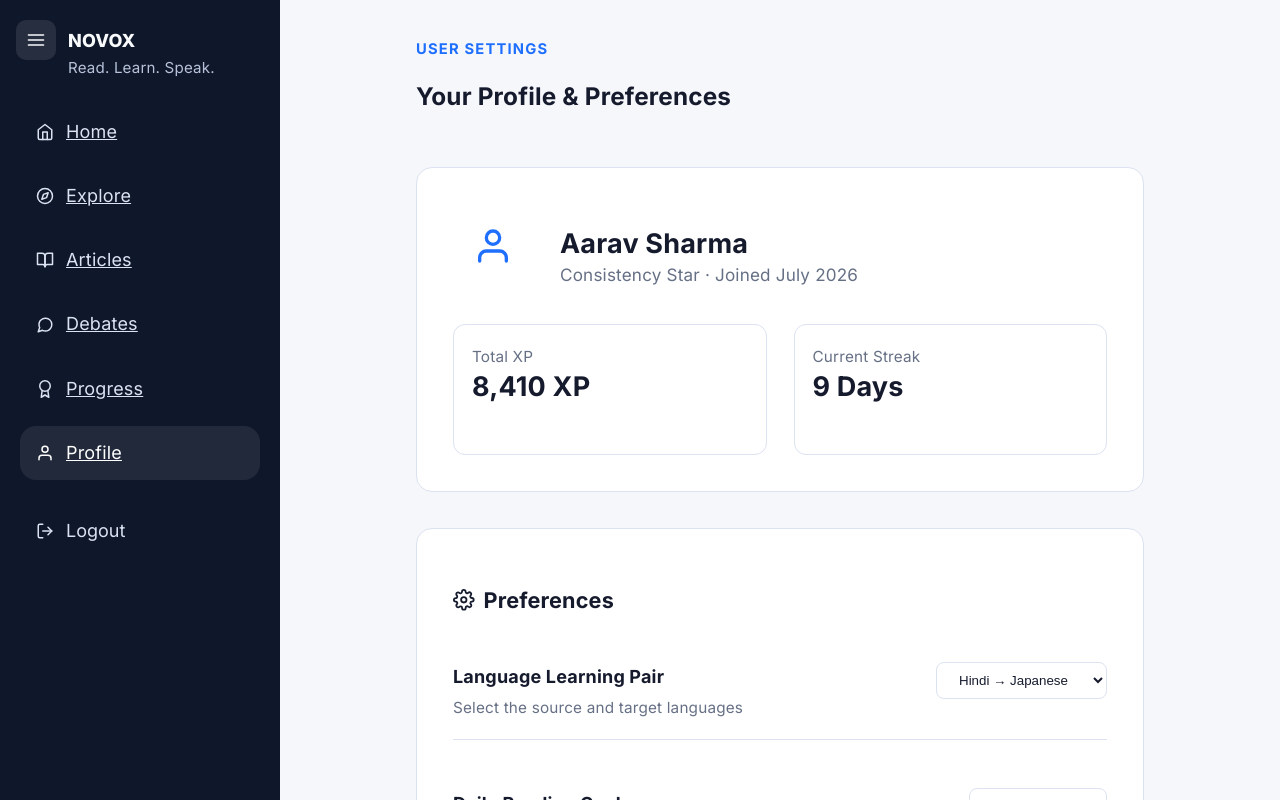
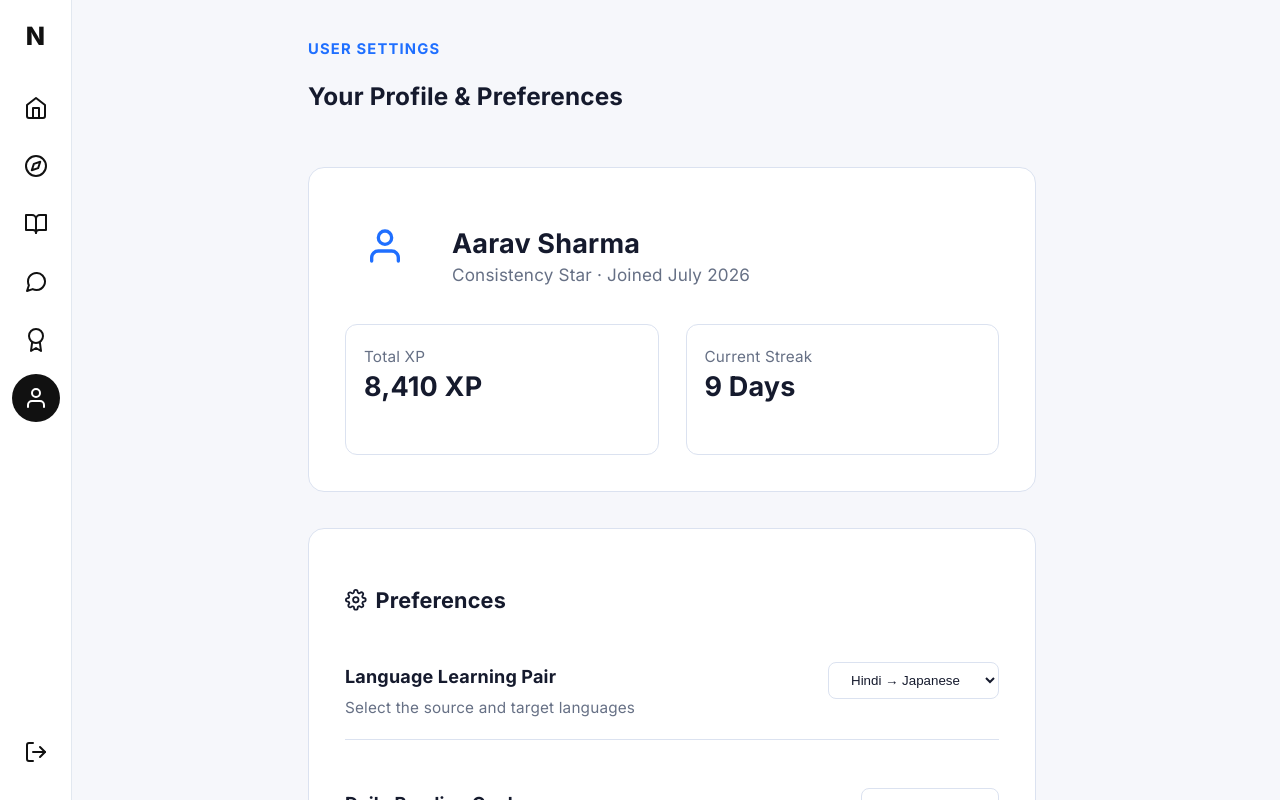
Before and after one commit to TOGHoney/NOVOX, a React (Vite) app in the folder usshorts/: page /profile in a window 1280 px wide. Shown: the top 800 px of the page. Built offline with nearby package versions, Linux system fonts and the light colour scheme; sample sign-in values are in the browser's storage; what wink-nlp would draw is missing.

Commit message:
style: fix sidebar layout

```diff
--- a/usshorts/src/components/Sidebar.jsx
+++ b/usshorts/src/components/Sidebar.jsx
@@ -1,7 +1,6 @@
 import { NavLink, useNavigate } from 'react-router-dom';
-import { FiAward, FiLogOut, FiBookOpen, FiCompass, FiHome, FiMessageCircle, FiUser } from 'react-icons/fi';
-import Logo from './Logo';
-
+import { FiAward, FiLogOut, FiBookOpen, FiCompass, FiHome, FiMessageCircle, FiUser, FiSettings } from 'react-icons/fi';
+import '../styles/Sidebar.css';
 const items = [
   { label: 'Home', icon: FiHome, path: '/' },
   { label: 'Explore', icon: FiCompass, path: '/explore' },
@@ -11,51 +10,44 @@ const items = [
   { label: 'Profile', icon: FiUser, path: '/profile' }
 ];
 
-export default function Sidebar({ sidebarOpen, setSidebarOpen }) {
-  const navigate=useNavigate();
-  const logout=()=>{
+export default function Sidebar() {
+  const navigate = useNavigate();
+
+  const logout = () => {
     localStorage.removeItem('user');
     navigate('/login');
-  }
+  };
+
   return (
-    <>
-      <aside className={`sidebar ${sidebarOpen ? 'open' : ''}`}>
-        {/* Logo with left padding to clear the fixed toggle button */}
-        <div style={{ paddingLeft: '48px' }}>
-          <Logo />
+    <aside className="sidebar">
+      {/* Top Logo Icon */}
+      <div className="logo-container">
+        <div className="pinterest-logo">
+          {/* Replace with your logo SVG/Image */}
+          <span className="logo-icon">N</span>
         </div>
-        <nav aria-label="Primary navigation">
+      </div>
+
+      {/* Main Navigation Icons */}
+      <nav aria-label="Primary navigation" className="nav-list">
         {items.map(({ label, icon: Icon, path }) => (
           <NavLink
             key={label}
             to={path}
+            title={label}
             className={({ isActive }) => `nav-item ${isActive ? 'active' : ''}`}
-              onClick={() => {
-                if (window.innerWidth <= 900) {
-                  setSidebarOpen(false);
-                }
-              }}
           >
-              <Icon />
-              <span>{label}</span>
+            <Icon size={22} />
           </NavLink>
         ))}
       </nav>
 
-        <button className="nav-item" onClick={logout}>
-          <FiLogOut/>
-          <span>Logout</span>
+      {/* Bottom Action Icons */}
+      <div className="sidebar-bottom">
+        <button className="nav-item" title="Logout" onClick={logout}>
+          <FiLogOut size={22} />
         </button>
-
-        <div className="sidebar-card">
-          <p>Language pair</p>
-          <strong>Hindi → Japanese</strong>
-          <span>Context-based news practice</span>
       </div>
     </aside>
-      {sidebarOpen && window.innerWidth <= 900 && (
-        <button className="backdrop" aria-label="Close navigation" onClick={() => setSidebarOpen(false)} />
-      )}
-    </>
   );
 }
--- /dev/null
+++ b/usshorts/src/styles/Sidebar.css
@@ -0,0 +1,90 @@
+:root {
+  --sidebar-width: 72px;
+}
+
+/* ── Fixed Pinterest Sidebar Container ── */
+.sidebar {
+  position: fixed;
+  top: 0;
+  left: 0;
+  bottom: 0;
+  width: var(--sidebar-width);
+  background-color: #ffffff;
+  display: flex;
+  flex-direction: column;
+  align-items: center;
+  padding: 24px 0;
+  box-sizing: border-box;
+  z-index: 1000;
+  border-right: 1px solid #e2e8f0;
+}
+
+.logo-container {
+  display: flex;
+  justify-content: center;
+  align-items: center;
+  width: 100%;
+  margin-bottom: 32px; /* Breathing room below the logo */
+}
+
+.logo-icon {
+  font-weight: 900;
+  font-size: 1.4rem;
+  color: #111111;
+  line-height: 1;
+}
+
+/* ── Top Navigation Group (Generous Vertical Spacing) ── */
+.nav-list {
+  display: flex;
+  flex-direction: column;
+  align-items: center;
+  gap: 32px; /* Increased spacing to prevent clumping */
+  width: 100%;
+}
+
+/* ── Perfectly Centered Icon Buttons ── */
+.sidebar .nav-item {
+  width: 48px !important;
+  height: 48px !important;
+  min-width: 48px !important;
+  padding: 0 !important;
+  margin: 0 auto !important;
+  border-radius: 50% !important;
+  display: flex !important;
+  align-items: center !important;
+  justify-content: center !important;
+  color: #111111 !important;
+  background: transparent !important;
+  text-decoration: none;
+  cursor: pointer;
+  transition: background-color 0.2s ease, transform 0.15s ease;
+}
+
+.sidebar .nav-item svg {
+  width: 24px;
+  height: 24px;
+  stroke-width: 2px;
+  display: block;
+}
+
+/* Hover effect matching Pinterest */
+.sidebar .nav-item:hover {
+  background-color: #f0f0f0 !important;
+}
+
+/* Active State matching Pinterest (Solid black circle) */
+.sidebar .nav-item.active {
+  background-color: #111111 !important;
+  color: #ffffff !important;
+}
+
+/* ── Bottom Settings/Logout Group ── */
+.sidebar-bottom {
+  margin-top: auto; /* Pushes logout icon to the very bottom */
+  display: flex;
+  flex-direction: column;
+  align-items: center;
+  gap: 20px;
+  width: 100%;
+}
--- a/usshorts/src/styles/global.css
+++ b/usshorts/src/styles/global.css
@@ -51,84 +51,29 @@ input {
 }
 
 /* ── App Shell ── */
-
 .app-shell {
   min-height: 100vh;
-  display: grid;
-  grid-template-columns: 280px 1fr;
-  transition: grid-template-columns 0.3s ease;
+  display: flex;
+  width: 100%;
 }
 
 .app-main {
   display: flex;
   flex-direction: column;
   min-width: 0;
+  flex: 1;
+  margin-left: 64px; /* Matches sidebar width exactly */
+  width: calc(100% - 64px);
 }
 
 .content-area {
   flex: 1;
+  width: 100%;
 }
 
-/* ── Sidebar ── */
-
-.sidebar {
-  transition: transform 0.3s ease, width 0.3s ease, padding 0.3s ease;
-  padding: 28px 20px;
-  background: #0f172a;
-  color: #f8fafc;
-  display: flex;
-  flex-direction: column;
-  gap: 24px;
-  position: sticky;
-  top: 0;
-  min-height: 100vh;
-}
-
-.app-shell.sidebar-collapsed {
-  grid-template-columns: 0px 1fr;
-}
-
-.app-shell.sidebar-collapsed .sidebar {
-  transform: translateX(-100%);
-  width: 0;
-  padding: 0;
-  overflow: hidden;
-}
-
+/* Toggle button hidden since Pinterest sidebar is fixed */
 .sidebar-toggle-btn {
-  position: fixed;
-  top: 20px;
-  left: 16px;
-  z-index: 100;
-  width: 40px;
-  height: 40px;
-  border-radius: 10px;
-  display: grid;
-  place-items: center;
-  cursor: pointer;
-  border: none;
-  transition: background 0.3s ease, color 0.3s ease, box-shadow 0.3s ease;
-}
-
-.sidebar-toggle-btn.sidebar-open {
-  background: rgba(255, 255, 255, 0.10);
-  color: #f8fafc;
-  box-shadow: none;
-}
-
-.sidebar-toggle-btn.sidebar-open:hover {
-  background: rgba(255, 255, 255, 0.18);
-}
-
-.sidebar-toggle-btn.sidebar-closed {
-  background: var(--surface);
-  color: var(--text);
-  border: 1px solid var(--border);
-  box-shadow: var(--shadow);
-}
-
-.sidebar-toggle-btn.sidebar-closed:hover {
-  background: var(--surface-2);
+  display: none;
 }
 
 .logo {
@@ -213,7 +158,6 @@ input {
 }
 
 /* ── Topbar ── */
-
 .topbar {
   display: flex;
   justify-content: space-between;
@@ -222,9 +166,11 @@ input {
   align-items: flex-start;
 }
 
-.topbar-left {
+.topbar {
   display: flex;
-  gap: 16px;
+  justify-content: space-between;
+  gap: 20px;
+  padding: 24px 24px 16px 16px; /* Reduced left padding from 32px to 16px */
   align-items: flex-start;
 }
 
@@ -250,7 +196,6 @@ input {
 }
 
 /* ── Eyebrow & Pills ── */
-
 .eyebrow {
   margin: 0;
   color: var(--primary);
@@ -282,7 +227,6 @@ input {
 }
 
 /* ── Section Head ── */
-
 .section-head {
   display: flex;
   align-items: flex-start;
@@ -296,7 +240,6 @@ input {
 }
 
 /* ── News Card ── */
-
 .news-list {
   margin-top: 20px;
   display: grid;
@@ -358,7 +301,6 @@ input {
 }
 
 /* ── Buttons ── */
-
 .primary-btn,
 .ghost-btn {
   height: 46px;
@@ -403,7 +345,6 @@ input {
 }
 
 /* ── Filter Buttons (Articles page) ── */
-
 .filter-group h4 {
   margin-bottom: 0.5rem;
   font-size: 0.9rem;
@@ -436,7 +377,6 @@ input {
 }
 
 /* ── Feed Layout ── */
-
 .feed-layout {
   display: grid;
   grid-template-columns: 1.2fr 1fr;
@@ -449,7 +389,6 @@ input {
 }
 
 /* ── Article Panel ── */
-
 .article-panel {
   position: sticky;
   top: 20px;
@@ -482,7 +421,6 @@ input {
 }
 
 /* ── Translation & Discussion ── */
-
 .translation-box,
 .discussion-card {
   border-radius: 20px;
@@ -508,7 +446,6 @@ input {
 }
 
 /* ── Dashboard / Progress ── */
-
 .dashboard-grid {
   display: grid;
   grid-template-columns: 1.5fr 1fr;
@@ -600,7 +537,6 @@ input {
 }
 
 /* ── Auth Pages ── */
-
 .auth-page {
   min-height: 100vh;
   display: flex;
@@ -788,9 +724,8 @@ input {
 }
 
 /* ── Pages ── */
-
 .articles-page {
-  max-width: 900px;
+  max-width: 100%;
   margin: 0 auto;
   padding: 2rem;
 }
@@ -810,7 +745,6 @@ input {
 }
 
 /* ── Backdrop ── */
-
 .backdrop {
   display: none;
   position: fixed;
@@ -819,7 +753,6 @@ input {
 }
 
 /* ── Responsive ── */
-
 @media (max-width: 1180px) {
   .feed-layout,
   .dashboard-grid {
@@ -828,49 +761,20 @@ input {
 }
 
 @media (max-width: 900px) {
-  .app-shell {
-    grid-template-columns: 1fr;
-  }
-
-  .sidebar {
-    position: fixed;
-    inset: 0 auto 0 0;
-    width: min(82vw, 290px);
-    transform: translateX(-100%);
-    transition: transform 0.25s ease;
-    z-index: 30;
-  }
-
-  .backdrop {
-    display: block;
-  }
-
-  .sidebar.open {
-    transform: translateX(0);
-  }
-
-  .mobile-only {
-    display: grid;
-  }
-
   .topbar {
     padding: 22px 18px 18px;
     flex-direction: column;
   }
-
   .topbar-actions {
     width: 100%;
   }
-
   .search-box {
     min-width: 0;
     flex: 1;
   }
-
   .content-area {
     padding: 0 18px 22px;
   }
-
   .discussion-card {
     grid-template-columns: 1fr;
   }
@@ -880,7 +784,6 @@ input {
   .topbar h1 {
     font-size: 1.55rem;
   }
-
   .section-head,
   .panel-heading,
   .article-toolbar,
@@ -888,18 +791,15 @@ input {
     flex-direction: column;
     align-items: stretch;
   }
-
   .stats-grid {
     grid-template-columns: 1fr;
   }
-
   .news-column,
   .article-panel,
   .panel {
     padding: 18px;
     border-radius: 20px;
   }
-
   .filters-container {
     flex-direction: column;
     align-items: stretch;
```
Lines whose indentation alone changed are shown as unchanged.
